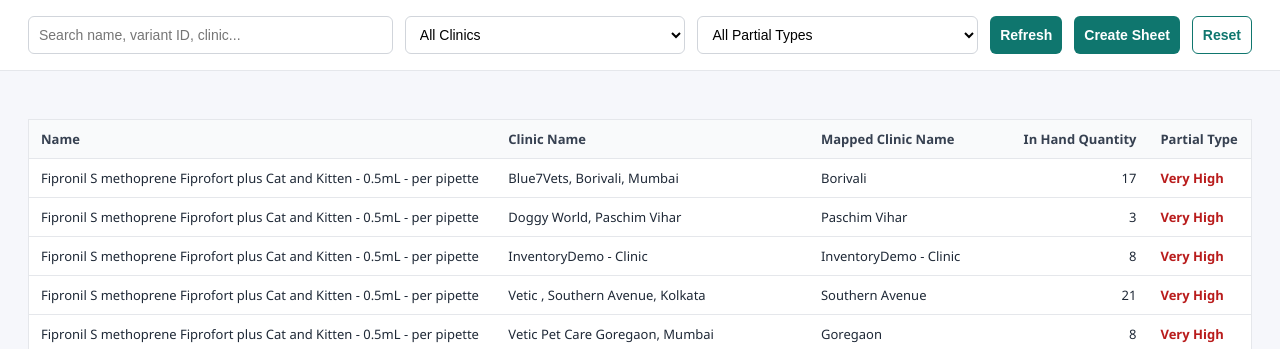
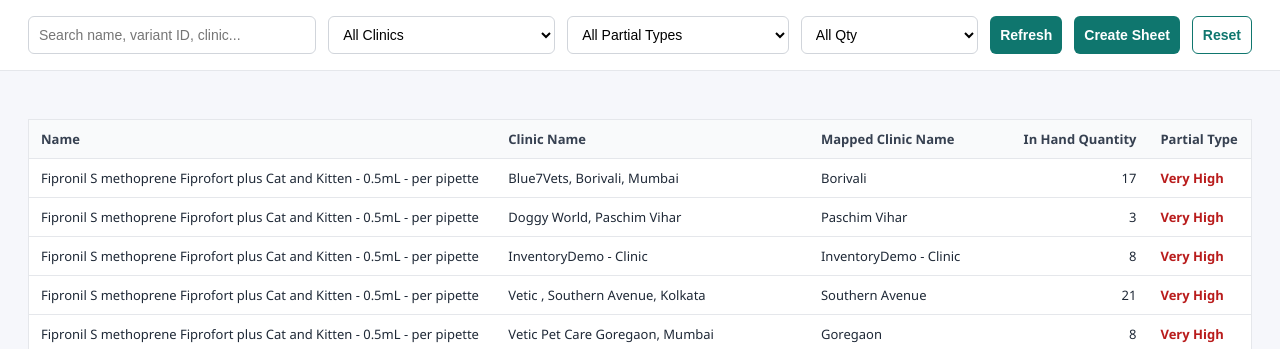
Before and after one commit to kaushalkumar-wq/audit-tool, a Flask app: page / in a window 1280 px wide. Shown: the part 67-416 px from the top of the page. Run offline with Flask 3, Linux system fonts and the light colour scheme.

Commit message:
Add in-hand quantity filter

```diff
--- a/app.py
+++ b/app.py
@@ -336,7 +336,7 @@ def filter_rows_by_mapped_clinic(rows, mapped_clinic):
     return [row for row in rows if row.get("Mapped Clinic Name") == mapped_clinic]
 
 
-def filter_dashboard_rows(rows, search="", clinic="", priority=""):
+def filter_dashboard_rows(rows, search="", clinic="", priority="", quantity_filter=""):
     search = (search or "").strip().lower()
     filtered_rows = rows
 
@@ -361,6 +361,13 @@ def filter_dashboard_rows(rows, search="", clinic="", priority=""):
 
     if priority:
         filtered_rows = [row for row in filtered_rows if row.get("Partial Type") == priority]
+
+    if quantity_filter == "1-5":
+        filtered_rows = [
+            row
+            for row in filtered_rows
+            if 1 <= parse_number(row.get("In Hand Quantity")) <= 5
+        ]
 
     return filtered_rows
 
@@ -686,8 +693,9 @@ def dashboard():
     search = request.args.get("search", "")
     selected_clinic = request.args.get("clinic", "")
     selected_priority = request.args.get("priority", "")
+    selected_quantity = request.args.get("quantity", "")
     page_size = parse_positive_int(request.args.get("page_size"), 100, maximum=250)
-    filtered_rows = filter_dashboard_rows(rows, search, selected_clinic, selected_priority)
+    filtered_rows = filter_dashboard_rows(rows, search, selected_clinic, selected_priority, selected_quantity)
     total_filtered_rows = len(filtered_rows)
     total_pages = max(1, (total_filtered_rows + page_size - 1) // page_size)
     page = parse_positive_int(request.args.get("page"), 1, maximum=total_pages)
@@ -711,6 +719,7 @@ def dashboard():
         search=search,
         selected_clinic=selected_clinic,
         selected_priority=selected_priority,
+        selected_quantity=selected_quantity,
     )
 
 
--- a/templates/dashboard.html
+++ b/templates/dashboard.html
@@ -47,7 +47,7 @@
         }
 
         .toolbar {
-            grid-template-columns: 1.3fr 1fr 1fr auto auto auto;
+            grid-template-columns: 1.3fr 1fr 1fr 0.8fr auto auto auto;
         }
 
         .pager {
@@ -194,6 +194,11 @@
             {% endfor %}
         </select>
 
+        <select id="quantityFilter" name="quantity" onchange="submitFilters()">
+            <option value="">All Qty</option>
+            <option value="1-5" {% if selected_quantity == "1-5" %}selected{% endif %}>Qty 1 to 5</option>
+        </select>
+
         <button type="button" onclick="refreshData()">Refresh</button>
         <button id="sheetButton" type="button" onclick="updateSheet()">Create Sheet</button>
         <button class="secondary" type="button" onclick="resetFilters()">Reset</button>
```
